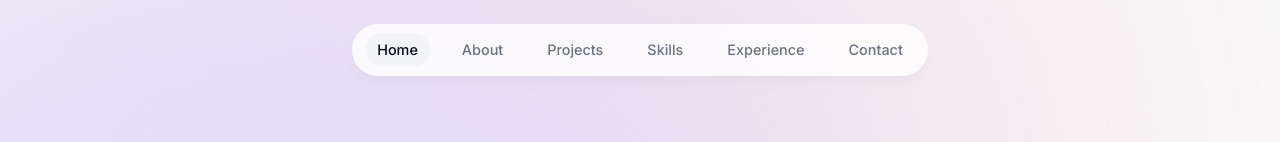
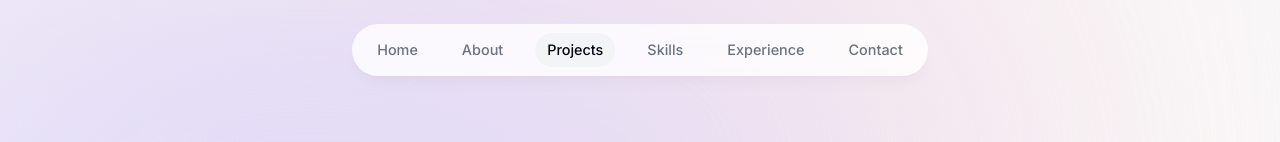
Before and after one commit to Helmy-Ezzat/My-Portfolio, a Next.js app: page / in a window 1280 px wide. Shown: the top 142 px of the page. Built offline with nearby package versions, Linux system fonts and the light colour scheme.

Commit message:
"Developed custom hook useSectionInView to track sections visibility and update active section state accordingly. Integrated with react-intersection-observer for efficient detection of section visibility thresholds." (part 2)

```diff
--- a/components/About.tsx
+++ b/components/About.tsx
@@ -2,10 +2,14 @@
 
 import { motion } from 'framer-motion'
 import { Heading } from '.'
+import { useSectionInView } from '@/hooks/useSectionInView'
 
 function About() {
+  const { ref } = useSectionInView('About')
+
   return (
     <motion.section
+    ref={ref}
       className="mb-28 max-w-[45rem] text-center leading-8 sm:mb-40 scroll-mt-28"
       initial={{ opacity: 0, y: 100 }}
       animate={{ opacity: 1, y: 0 }}
--- a/components/Header.tsx
+++ b/components/Header.tsx
@@ -7,7 +7,8 @@ import { NavbarBackground } from '.'
 import clsx from 'clsx'
 import useActiveSectionContext from '@/hooks/useActiveSectionContext'
 function Header() {
-  const { activeSection, setActiveSection } = useActiveSectionContext()
+  const { activeSection, setActiveSection, setTimeOfLastClick } =
+    useActiveSectionContext()
   return (
     <header className="relative z-[999]">
       <NavbarBackground />
@@ -41,6 +42,7 @@ function Header() {
                 )}
                 onClick={() => {
                   setActiveSection(link.name)
+                  setTimeOfLastClick(Date.now())
                 }}
               >
                 {link.name}
--- a/components/Intro.tsx
+++ b/components/Intro.tsx
@@ -6,10 +6,13 @@ import Link from 'next/link'
 import { BsArrowRight, BsLinkedin } from 'react-icons/bs'
 import { HiDownload } from 'react-icons/hi'
 import { FaGithubSquare } from 'react-icons/fa'
+import { useSectionInView } from '@/hooks/useSectionInView'
 
 function Intro() {
+  const { ref } = useSectionInView('Home', 0.5)
   return (
     <section
+      ref={ref}
       id="home"
       className="max-w-[50rem] text-center mb-28 scroll-mt-[100rem] sm:mb-0"
     >
@@ -105,7 +108,7 @@ function Intro() {
           Download CV{' '}
           <HiDownload className="group-hover:translate-y-1 opacity-60 transition" />
         </a>
-        <div className='flex gap-2'>
+        <div className="flex gap-2">
           <a
             href="https://www.linkedin.com/in/helmy-ezzat-72a097245/"
             target="_blank"
--- a/components/Projects.tsx
+++ b/components/Projects.tsx
@@ -1,11 +1,15 @@
+'use client'
 import React from 'react'
 import { Heading } from '.'
 import { projectsData } from '../lib/data'
 import Project from './Project'
+import { useSectionInView } from '@/hooks/useSectionInView'
 
 function Projects() {
+  const { ref } = useSectionInView('Projects', 0.5)
+
   return (
-    <section id="projects" className="scroll-mt-28 mb-28">
+    <section ref={ref} id="projects" className="scroll-mt-28 mb-28">
       <Heading>my projects</Heading>
       <div>
         {projectsData.map((project, index) => (
--- /dev/null
+++ b/hooks/useSectionInView.ts
@@ -0,0 +1,23 @@
+import { links } from '@/lib/data'
+
+import useActiveSectionContext from './useActiveSectionContext'
+import { useEffect } from 'react'
+import { useInView } from 'react-intersection-observer'
+
+type SectionName = (typeof links)[number]['name']
+
+export const useSectionInView = (
+  sectionName: SectionName,
+  threshold = 0.75
+) => {
+  const { ref, inView } = useInView({ threshold })
+  const { setActiveSection, timeOfLastClick } = useActiveSectionContext()
+
+  useEffect(() => {
+    if (inView && Date.now() - timeOfLastClick > 1000) {
+      setActiveSection(sectionName)
+    }
+  }, [inView, setActiveSection, timeOfLastClick, sectionName])
+
+  return { ref }
+}
```
